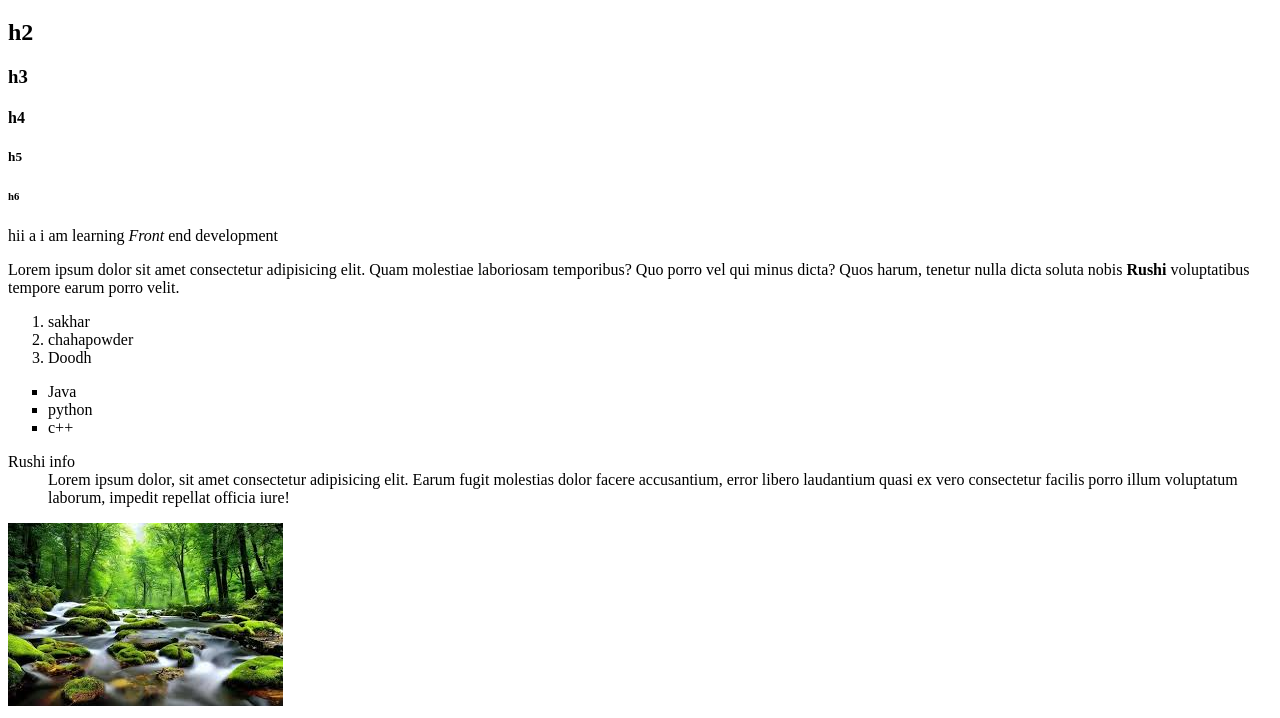
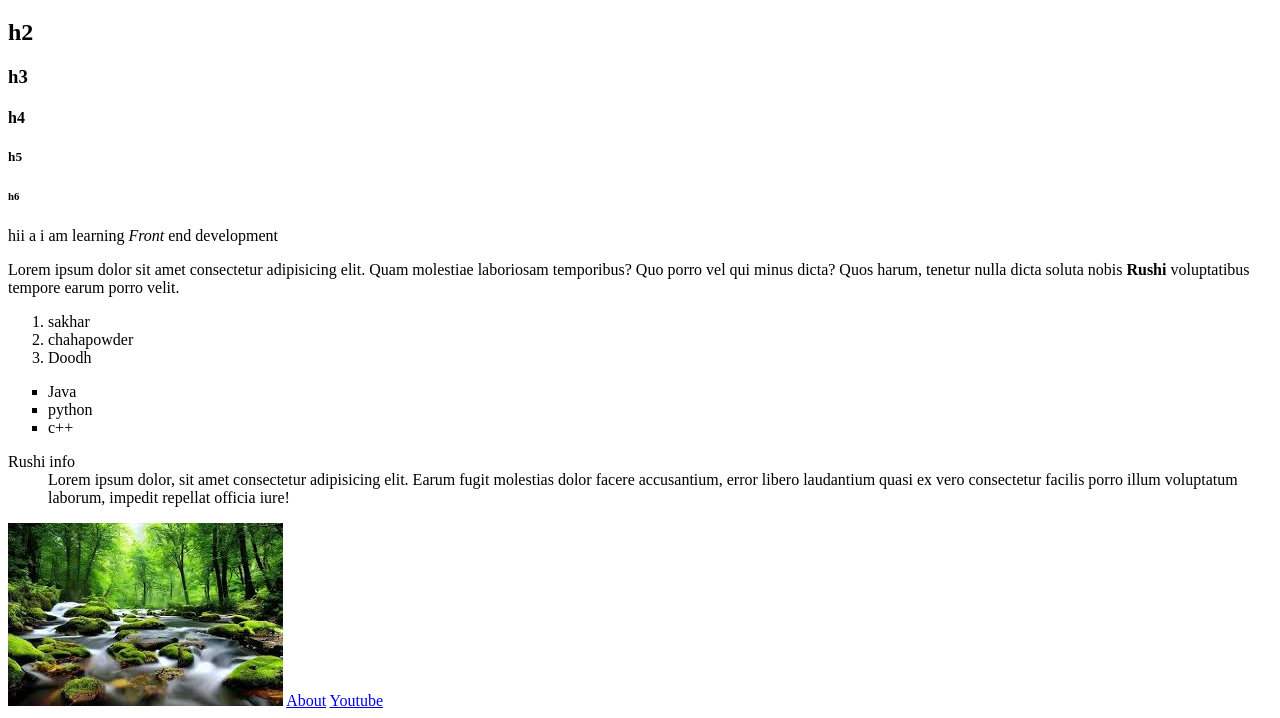
Before and after one commit to rushi1225/front_end, a plain HTML site: page index.html in a window 1280 px wide. Shown: the part 87-805 px from the top of the page. Drawn offline with Linux system fonts and the light colour scheme.

Commit message:
Update index.html

```diff
--- a/index.html
+++ b/index.html
@@ -48,5 +48,9 @@
     </dl>
     <!-- img tag -->
     <img src="nature.jpg" alt="nature img" />
+
+    <!-- multiple pages link -->
+    <a href="about.html">About</a>
+    <a href="www.youtube.com">Youtube</a>
   </body>
 </html>
```
